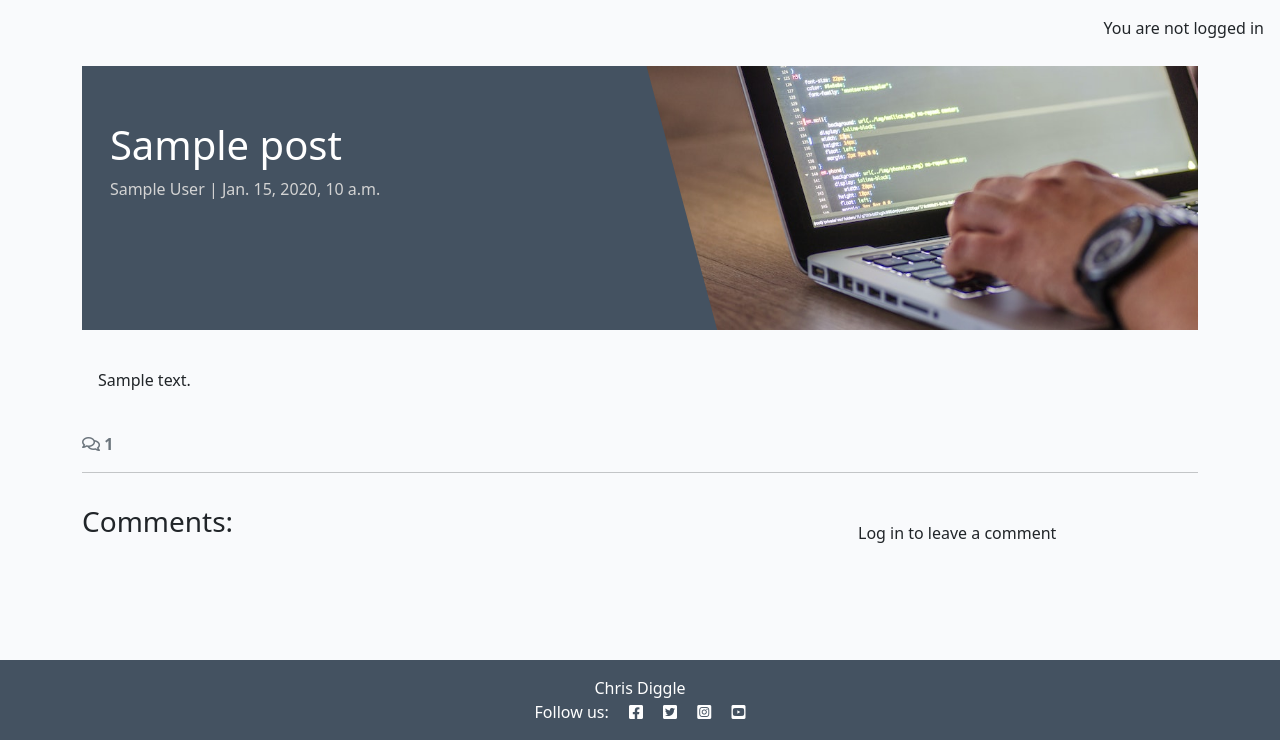
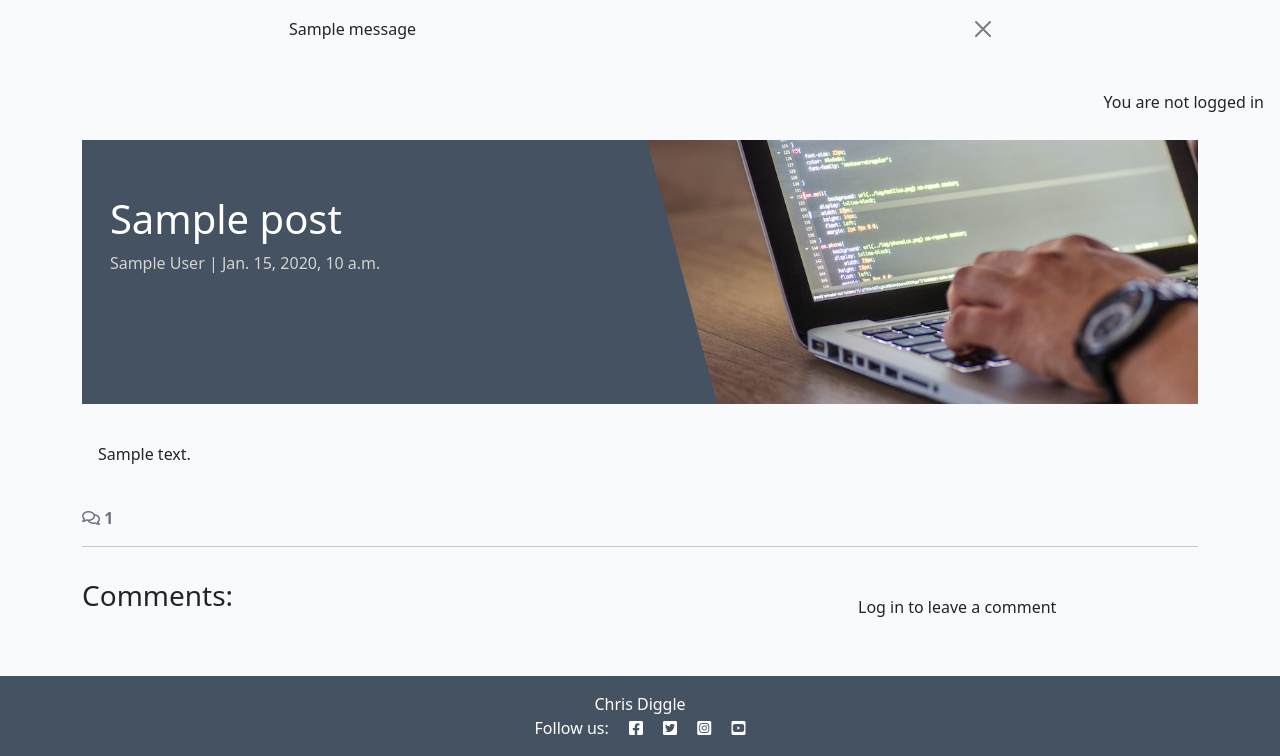
Before and after one commit to chrisdiggle1/django-blog, a Django app: template blog/templates/blog/post_detail.html in a window 1280 px wide. Shown: the part 60-816 px from the top of the page. Run offline with Django 4.2, Linux system fonts and the light colour scheme; the template is opened without the code that fills it: most values are stand-ins (such as "Sample title", 1, 10 or a date in 2020); one stand-in notice (Sample message) is shown; some libraries are stand-ins or nearby versions.

Commit message:
Display confirmation message when commented on post

```diff
--- a/blog/templates/blog/post_detail.html
+++ b/blog/templates/blog/post_detail.html
@@ -1,5 +1,6 @@
 {% extends 'base.html' %}
 {% load static %}
+{% load crispy_forms_tags %}
 
 {% block content %}
 <div class="masthead">
@@ -68,12 +69,13 @@
             </div>
         </div>
         <!-- Creating New Comments -->
-        <div class="col-md-4 card mb-4  mt-3 ">
+        <div class="col-md-4 card mb-4 mt-3">
             <div class="card-body">
                 {% if user.is_authenticated %}
                 <h3>Leave a comment:</h3>
                 <p>Posting as: {{ user.username }}</p>
                 <form id="commentForm" method="post" style="margin-top: 1.3em;">
+                    {{ comment_form | crispy }}
                     {% csrf_token %}
                     <button id="submitButton" type="submit" class="btn btn-signup btn-lg">Submit</button>
                 </form>
--- a/codestar/settings.py
+++ b/codestar/settings.py
@@ -46,6 +46,8 @@ INSTALLED_APPS = [
     'allauth',
     'allauth.account',
     'allauth.socialaccount',
+    'crispy_forms',
+    'crispy_bootstrap5',
     'django_summernote',
     'blog',
     'about',
@@ -54,6 +56,9 @@ INSTALLED_APPS = [
 SITE_ID = 1
 LOGIN_REDIRECT_URL = '/'
 LOGOUT_REDIRECT_URL = '/'
+
+CRISPY_ALLOWED_TEMPLATE_PACKS = "bootstrap5"
+CRISPY_TEMPLATE_PACK = "bootstrap5"
 
 MIDDLEWARE = [
     'django.middleware.security.SecurityMiddleware',
--- a/requirements.txt
+++ b/requirements.txt
@@ -1,7 +1,9 @@
 asgiref==3.7.2
+crispy-bootstrap5==0.7
 dj-database-url==0.5.0
 Django==4.2.9
 django-allauth==0.57.2
+django-crispy-forms==2.1
 django-summernote==0.8.20.0
 gunicorn==20.1.0
 oauthlib==3.2.2
--- a/templates/base.html
+++ b/templates/base.html
@@ -73,7 +73,20 @@
             </div>
         </div>
     </nav>
-
+    <!-- displaying Django messages -->
+    <div class="container">
+        <div class="row">
+            <div class="col-md-8 offset-md-2">
+                {% for message in messages %}
+                <div class="alert {{ message.tags }} alert-dismissible
+          fade show" id="msg" role="alert">
+                    {{ message | safe }}
+                    <button type="button" class="btn-close" data-bs-dismiss="alert" aria-label="Close"></button>
+                </div>
+                {% endfor %}
+            </div>
+        </div>
+    </div>
     <main class="flex-shrink-0 main-bg">
         {% if user.is_authenticated %}
         <p class="text-end m-3">You are logged in as {{ user }}</p>
```
Also changed, not shown: blog/forms.py (added, +8 -0 lines), blog/views.py (+16 -0 lines).
